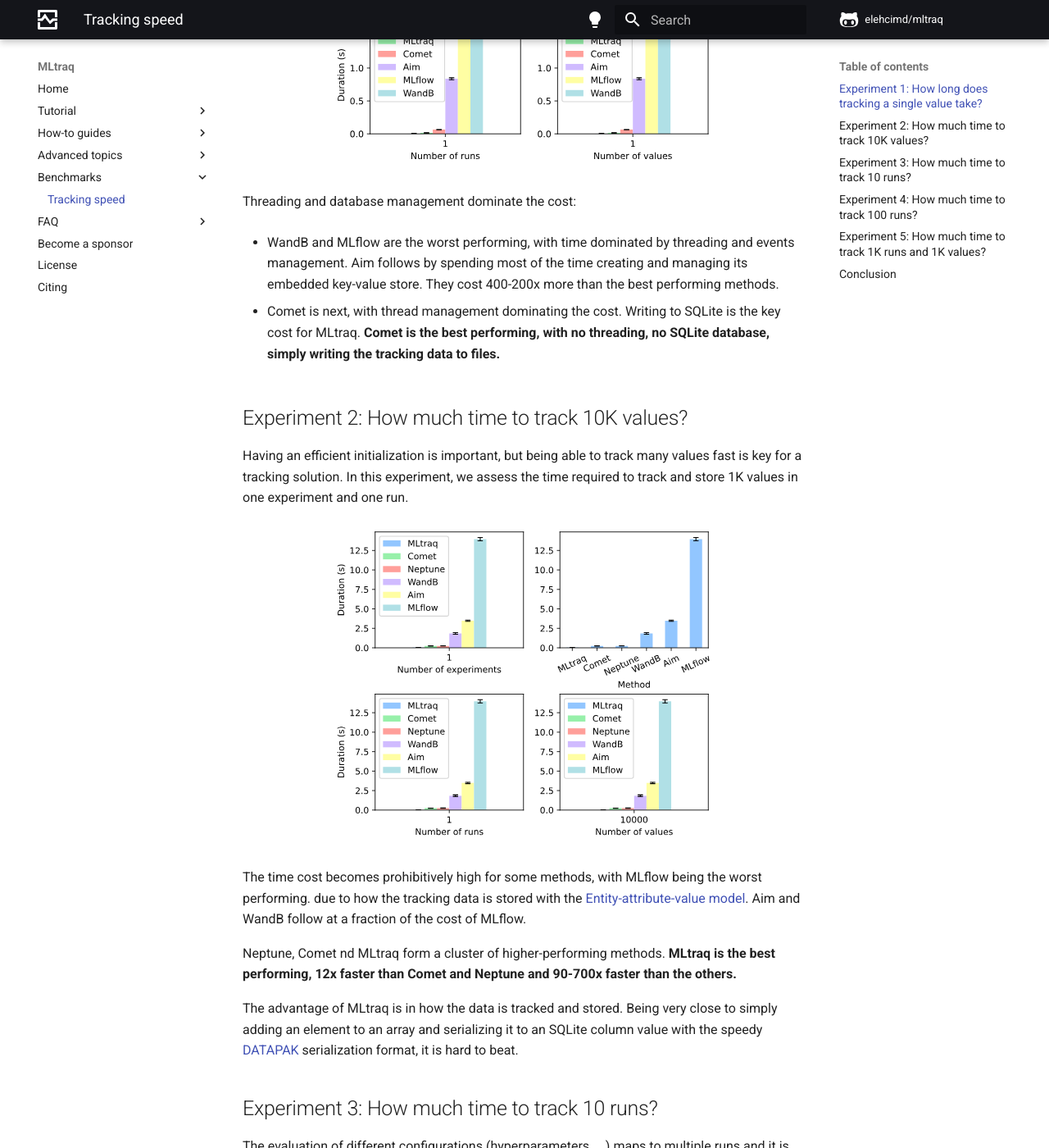
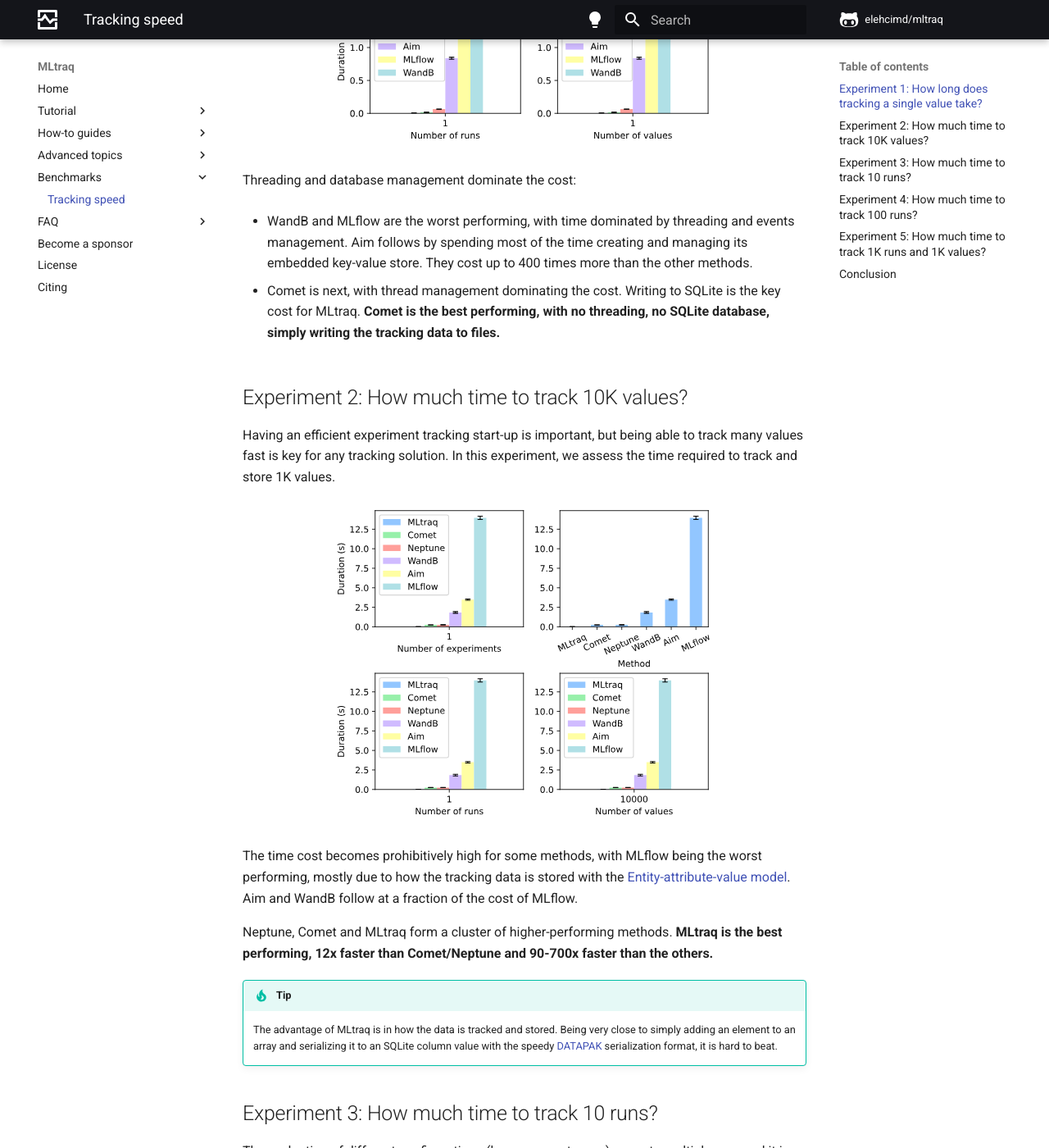
Before and after one commit to elehcimd/mltraq, an MkDocs documentation site: the page built from mkdocs/benchmarks/speed.md, in a window 1280 px wide and 1400 px high, scrolled down 1119 px. Shown: the whole window at 82% size. Built offline with MkDocs 1.6.1 and Material for MkDocs 9.7.7, drawn with Linux system fonts in a browser that asks for light colours; a script that is not in the unit is left out; comment, search, counter and statistics services are not loaded; some of the changed text lies outside the part shown.

Commit message:
[docs] improved text #35

```diff
--- a/mkdocs/benchmarks/speed.md
+++ b/mkdocs/benchmarks/speed.md
@@ -6,11 +6,11 @@
 [Weights & Biases](https://wandb.ai/) (0.16.3), [MLflow](https://mlflow.org/) (2.10.2), [Neptune](https://neptune.ai/) (1.9.1),
 [Aim](https://aimstack.io/) (3.18.1), [Comet](https://www.comet.com/) (3.38.0) and [MLtraq](https://mltraq.com/) (0.0.118) by varying the number of experiments, runs and values as defined in the [key concepts](../tutorial/index.md).
 
-The analysis is limited to benchmarking the tracking speed of `int` values, disabling everything else such as logs, git, code, environment and system properties.
-Experiments are executed offline with storage on the local filesystem. The creation of directories and files is taken into account as a performance cost.
+The analysis is limited to benchmarking the tracking speed of scalar values, disabling everything else such as logs, git, code, environment and system properties.
+Experiments are executed offline with storage on the local filesystem. The system is a MacBook Pro (M2, 2022). The creation of directories and files is taken into account as a performance cost.
 
-For each experiment, we report the time in seconds (s). The reported results are averaged on `10` independent runs.
-Three plots report the performance varying the number of experiments, runs and values. The fourth plot reports averages by method.
+For each experiment, we report the time in seconds (s). The reported results are averaged on `10` independent runs running in foreground, no parallelization.
+The plots report the performance varying the number of experiments, runs and values, with aggregates by method.
 
 References and instructions to reproduce the results, and more details on the setup, can be found in [this notebook](https://github.com/elehcimd/mltraq/blob/devel/notebooks/07%20Tracking%20speed%20-%20Benchmarks.ipynb).
 
@@ -28,26 +28,27 @@
 
 Threading and database management dominate the cost:
 
-* WandB and MLflow are the worst performing, with time dominated by threading and events management. Aim follows by spending most of the time creating and managing its embedded key-value store. They cost 400-200x more than the best performing methods.
+* WandB and MLflow are the worst performing, with time dominated by threading and events management. Aim follows by spending most of the time creating and managing its embedded key-value store. They cost up to 400 times more than the other methods.
 
 * Comet is next, with thread management dominating the cost. Writing to SQLite is the key cost for MLtraq. **Comet is the best performing, with no threading, no SQLite database, simply writing the tracking data to files.**
 
 ## Experiment 2: How much time to track 10K values?
 
-Having an efficient initialization is important, but being able to track many values fast is key for a tracking solution.
-In this experiment, we assess the time required to track and store 1K values in one experiment and one run.
+Having an efficient experiment tracking start-up is important, but being able to track many values fast is key for any tracking solution.
+In this experiment, we assess the time required to track and store 1K values.
 
 <p align="center">
   <img height="70%" width="70%" style="border-radius: 5px; border: 5px solid white;" src="/assets/img/benchmarks/exp-2a.svg" >
 </p>
 
-The time cost becomes prohibitively high for some methods, with MLflow being the worst performing.
+The time cost becomes prohibitively high for some methods, with MLflow being the worst performing, mostly
 due to how the tracking data is stored with the [Entity-attribute-value model](https://en.wikipedia.org/wiki/Entity–attribute–value_model).
 Aim and WandB follow at a fraction of the cost of MLflow.
 
- Neptune, Comet nd MLtraq form a cluster of higher-performing methods. **MLtraq is the best performing, 12x faster than Comet and Neptune and 90-700x faster than the others.**
+Neptune, Comet and MLtraq form a cluster of higher-performing methods. **MLtraq is the best performing, 12x faster than Comet/Neptune and 90-700x faster than the others.**
 
- The advantage of MLtraq is in how the data is tracked and stored. Being very close to simply adding an element to an array and serializing it to an SQLite column value with the speedy [DATAPAK](../advanced/storage.md) serialization format, it is hard to beat.
+!!! Tip
+    The advantage of MLtraq is in how the data is tracked and stored. Being very close to simply adding an element to an array and serializing it to an SQLite column value with the speedy [DATAPAK](../advanced/storage.md) serialization format, it is hard to beat.
 
 
 ## Experiment 3: How much time to track 10 runs?
@@ -93,8 +94,8 @@
 
 * **MLtraq is the fastest experiment tracking solution for workloads with hundreds of thousands of runs and values.** Incorporating streaming capabilities and implementing a comprehensive web dashboard could make it even more competitive, especially if done without compromising its really good time performance metrics.
 
-* Relying on the filesystem as a database is a recipe for low performance and "too many open files" errors.
+* **Relying on the filesystem as a database is a recipe for low performance**.
 As noted on the [SQLite website](https://www.sqlite.org/fasterthanfs.html), relying on a single file to store the local database copy could be
 35% faster than a filesystem-based solution. The higher start-up cost of having a proper database pays off in scalability and reliability.
 
-* The solutions that adopt threading to incorporate streaming capabilities pay the hidden cost of IPC (Inter-Process Communication) and the generally poor performance of threads in Python. Further, the higher complexity results in threading-related failures, which we encountered and fighted with even in these simple comparative experiments.
+* **The solutions that adopt threading to incorporate streaming capabilities pay the hidden cost of IPC (Inter-Process Communication) and the generally poor performance of threads in Python.** Further, the higher complexity results in threading-related failures, which we encountered and fighted with even in these simple comparative experiments.
```
Also changed, not shown: other parts of mkdocs/benchmarks/speed.md (+2 -2 lines), 2 other files.
